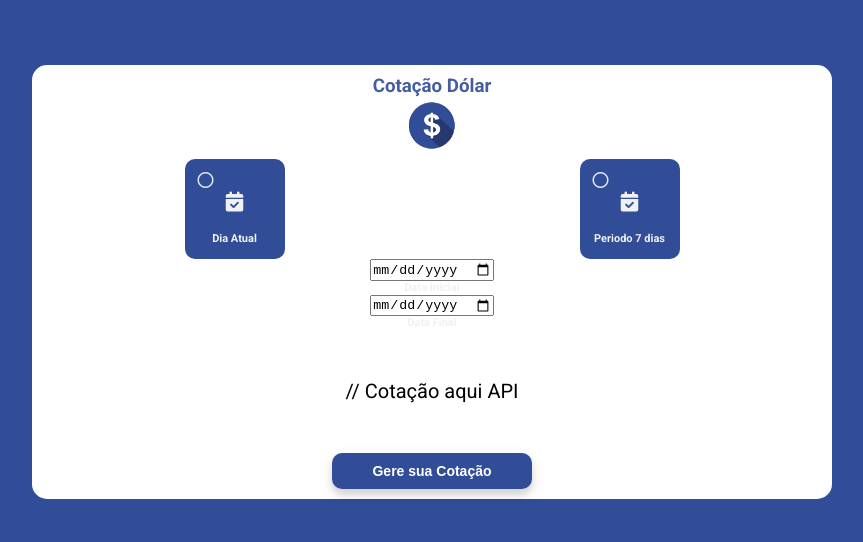
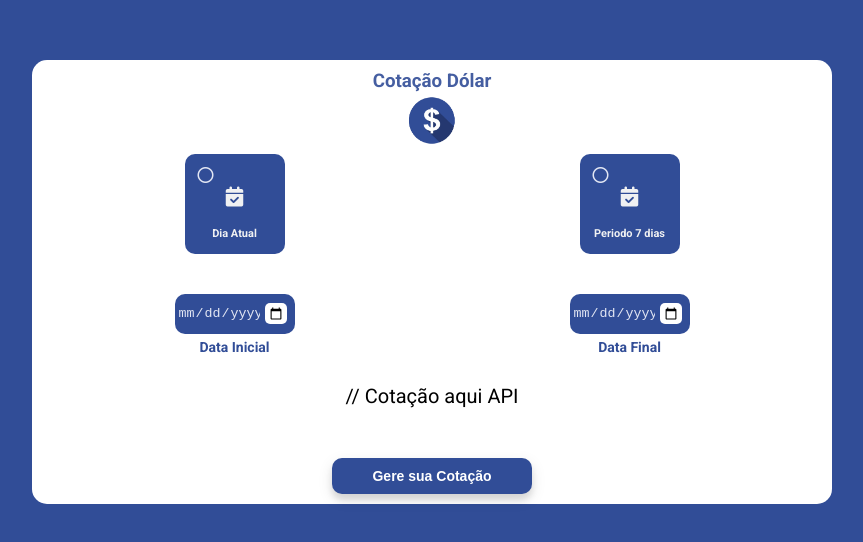
Before and after one commit to leonardoPetruncko/Cotacao-Dolar, a plain HTML site: page index.html in a window 1280 px wide. Shown: the part 118-660 px from the top of the page, without its empty margins (208-1071 px from the left). Drawn offline with Linux system fonts and the light colour scheme.

Commit message:
0.3 CSS Date-box

```diff
--- a/index.html
+++ b/index.html
@@ -47,15 +47,15 @@
         <section class="dateBox">
             <div class="dateEscolha">
                 <input type="date" name="diaAtual" id="diaAtual1">
+                <h6>Data Inicial</h6>
                 <label class="labelDate" for="diaAtual1">
-                    <h6>Data Inicial</h6>
                 </label>
             </div>
 
             <div class="dateEscolha">
                 <input type="date" name="diaAtual" id="diaAtual2">
+                <h6>Data Final</h6>
                 <label class="labelDate" for="diaAtual2">
-                    <h6>Data Final</h6>
                 </label>
             </div>
         </section>
--- a/style.css
+++ b/style.css
@@ -38,7 +38,7 @@ img {
     width: 90px;
 }
 
-/* RATIO */
+/* === RATIO Inicio === */
 .ratioBox {
     display: flex;
     align-items: center;
@@ -128,6 +128,54 @@ input[type="radio"]:checked+label .fa-solid {
     animation: grow 0.5s;
 }
 
+/* === RATIO Final === */
+
+/* === DATE Inicio === */
+
+.dateBox {
+    display: flex;
+    align-items: center;
+    justify-content: space-around;
+    flex-wrap: wrap;
+    gap: 30px;
+    padding-top: 40px;
+}
+
+.dateEscolha {
+    height: 40px;
+    width: 120px;
+    position: relative;
+}
+
+input[type="date"] {
+    -webkit-appearance: none;
+    position: relative;
+    height: 100%;
+    width: 100%;
+    background-color: #314D97;
+    cursor: pointer;
+    border-radius: 10px;
+    box-shadow: 0px 0px 0px rgba(2, 28, 53, 0, 0.5);
+    border: 3px solid transparent;
+    outline: none;
+    color: #e2e6f3;
+}
+
+::-webkit-calendar-picker-indicator {
+    background-color: #fff;
+    padding: 4px;
+    margin: 5px;
+    cursor: pointer;
+    border-radius: 5px;
+}
+
+.dateEscolha h6 {
+    padding-top: 5px;
+    font-size: 14px;
+    color: #314D97;
+    font-weight: 700;
+}
+
 /* API irá aparecer aqui*/
 .cotacao {
     font-size: 20px;
```
